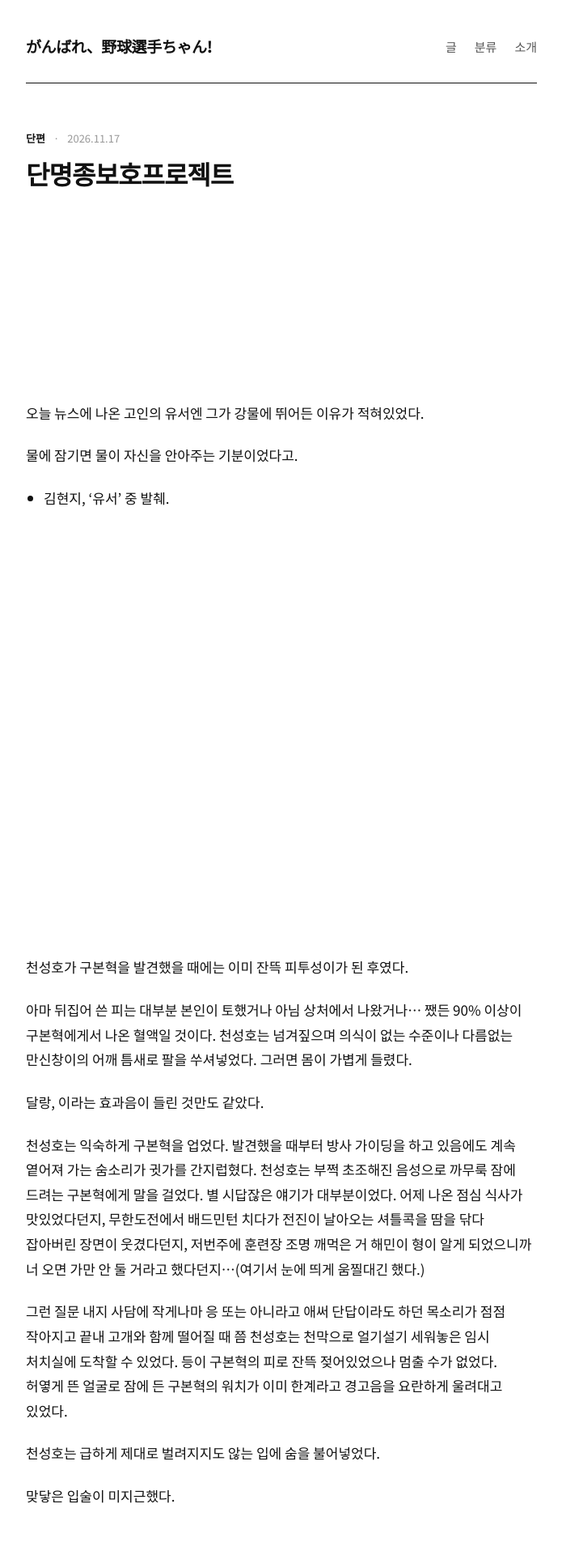
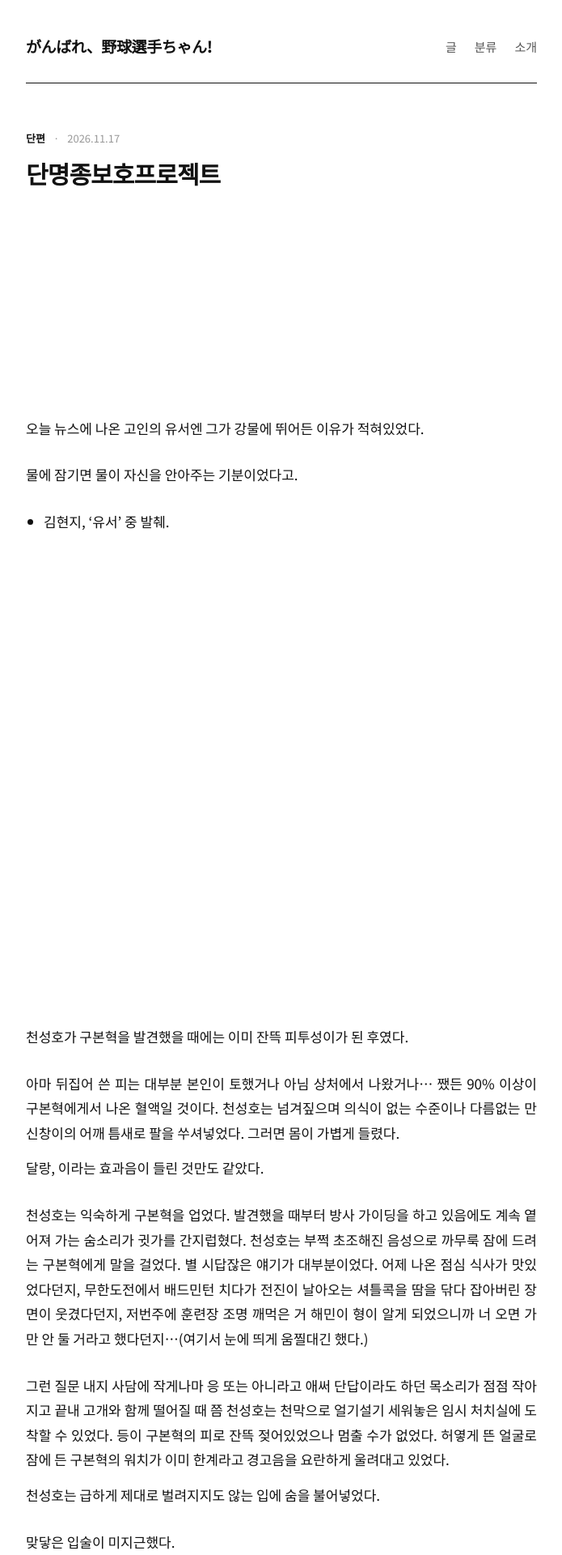
Before and after one commit to ssddii1038/ssddii1038.github.io, a Jekyll site: the page built from _posts/2026-11-17-160032.md, in a window 1280 px wide. Shown: the top 1920 px of the page at 81% size, without its empty margins (292-987 px from the left). Built offline with Jekyll 4.4.1, drawn with Linux system fonts in a browser that asks for light colours; some web fonts are replaced.

Commit message:
Update style.css

```diff
--- a/assets/css/style.css
+++ b/assets/css/style.css
@@ -1,19 +1,19 @@
-/* ───── 흑백 미니멀 테마 ─────
-   색은 아래 변수만 바꾸면 전체가 바뀝니다. */
+/* ───── 흑백 미니멀 테마 ───── */
 :root{
-  --ink:#111;      /* 제목·본문 */
-  --sub:#555;      /* 보조 텍스트 */
-  --mute:#999;     /* 날짜·메타 */
-  --line:#e6e6e6;  /* 구분선 */
-  --soft:#f5f5f5;  /* 인용·코드 배경 */
-  --bg:#fff;
-  --w:680px;       /* 본문 폭 */
+  --ink:#111;--sub:#555;--mute:#999;--line:#e6e6e6;--soft:#f5f5f5;--bg:#fff;
+  --w:680px;
+  --gap-line:.75em;   /* 엔터 한 번 */
+  --gap-para:1.6em;   /* 엔터 두 번 (빈 줄) */
+  --gap-scene:3.5em;  /* 장면 전환 */
+}
+@media (prefers-color-scheme:dark){
+  :root{--ink:#e8e8e8;--sub:#aaa;--mute:#777;--line:#2a2a2a;--soft:#1c1c1c;--bg:#121212}
 }
 *{box-sizing:border-box;margin:0;padding:0}
 html{-webkit-text-size-adjust:100%}
 body{background:var(--bg);color:var(--ink);
   font-family:"Pretendard","Noto Sans JP",-apple-system,"Hiragino Sans","Noto Sans KR",sans-serif;
-  font-size:17px;line-height:1.8;word-break:keep-all;-webkit-font-smoothing:antialiased}
+  font-size:17px;line-height:1.8;word-break:normal;overflow-wrap:anywhere;-webkit-font-smoothing:antialiased}
 a{color:inherit;text-decoration:none}
 .wrap{max-width:var(--w);margin:0 auto;padding:0 24px}
 
@@ -25,7 +25,6 @@ a{color:inherit;text-decoration:none}
 .site-nav a{font-size:15px;color:var(--sub);transition:color .15s}
 .site-nav a:hover,.site-nav a.active{color:var(--ink)}
 .site-nav a.active{font-weight:600}
-
 main{padding:56px 0 96px}
 
 /* 홈 */
@@ -33,22 +32,30 @@ main{padding:56px 0 96px}
 .post-list{list-style:none;border-top:1px solid var(--line)}
 .post-list li{border-bottom:1px solid var(--line)}
 .post-list a{display:block;padding:28px 0}
-.post-list h2{font-size:21px;font-weight:700;letter-spacing:-.02em;line-height:1.45;margin:6px 0 6px}
-.post-list .desc{color:var(--sub);font-size:15px;line-height:1.65}
+.post-list h2{font-size:21px;font-weight:700;letter-spacing:-.02em;line-height:1.45;margin:6px 0}
+.post-list .desc{color:var(--sub);font-size:15px;line-height:1.65;text-align:justify}
 .post-list a:hover h2{text-decoration:underline;text-underline-offset:5px;text-decoration-thickness:1px}
+.meta{display:flex;flex-wrap:wrap;gap:4px 10px;align-items:center;font-size:13px;color:var(--mute)}
+.cat{color:var(--ink);font-weight:600}
+.series{color:var(--sub)}
+.cat::after,.series::after{content:"·";margin-left:10px;color:var(--mute);font-weight:400}
 
-.meta{display:flex;gap:10px;align-items:center;font-size:13px;color:var(--mute)}
-.cat{color:var(--ink);font-weight:600}
-.cat::after,.series::after{content:"·";margin-left:10px;color:var(--mute);font-weight:400}
-.series{color:var(--sub)}
-
-/* 글 */
+/* 글 머리 */
 .post-head{margin-bottom:48px}
-.post-head h1{font-size:32px;font-weight:800;letter-spacing:-.03em;line-height:1.35;margin:10px 0 12px}
-.post-head .desc{color:var(--sub);font-size:17px}
+.post-head h1{font-size:30px;font-weight:800;letter-spacing:-.03em;line-height:1.4;margin:10px 0 12px}
+.post-head .desc{color:var(--sub);font-size:16px}
 .cover{width:100%;margin-bottom:40px}
 
-.post-body>*+*{margin-top:1.3em}
+/* 본문 여백 3단계 */
+.post-body>*+*{margin-top:var(--gap-para)}
+.post-body p.ln{margin-top:var(--gap-line)}
+.post-body .gap{height:0;margin-top:var(--gap-scene)}
+.post-body hr{border:0;text-align:center;margin:var(--gap-scene) 0}
+.post-body hr::before{content:"* * *";color:var(--mute);letter-spacing:.5em}
+.post-body hr+*{margin-top:0}
+
+/* 본문 */
+.post-body p,.post-body li,.post-body blockquote{text-align:justify}
 .post-body h2{font-size:23px;font-weight:700;letter-spacing:-.02em;margin-top:2.4em;line-height:1.4}
 .post-body h3{font-size:19px;font-weight:700;margin-top:2em}
 .post-body a{text-decoration:underline;text-underline-offset:4px;text-decoration-thickness:1px}
@@ -57,8 +64,6 @@ main{padding:56px 0 96px}
 .post-body li+li{margin-top:.35em}
 .post-body blockquote{border-left:2px solid var(--ink);padding:2px 0 2px 20px;color:var(--sub)}
 .post-body img{max-width:100%;display:block;margin:2em auto}
-.post-body hr{border:0;text-align:center;margin:3em 0}
-.post-body hr::before{content:"* * *";color:var(--mute);letter-spacing:.5em}
 .post-body code{background:var(--soft);padding:2px 6px;font-size:.88em;border-radius:3px}
 .post-body pre{background:var(--soft);padding:18px 20px;overflow-x:auto;font-size:14px;line-height:1.6}
 .post-body pre code{background:none;padding:0}
@@ -69,6 +74,7 @@ main{padding:56px 0 96px}
 .tags{margin-top:56px;display:flex;flex-wrap:wrap;gap:8px}
 .tags span{font-size:13px;color:var(--sub);border:1px solid var(--line);padding:3px 10px}
 
+/* 이전·다음 */
 .post-nav{display:flex;justify-content:space-between;gap:16px;margin-top:40px;padding-top:28px;border-top:1px solid var(--ink)}
 .post-nav a{font-size:15px;font-weight:600;max-width:48%}
 .post-nav a.next{text-align:right;margin-left:auto}
@@ -86,33 +92,34 @@ main{padding:56px 0 96px}
 .series-box li.now a{color:var(--ink);font-weight:700}
 
 /* 분류 */
+.arch-cat{font-size:18px;font-weight:700;margin:2.4em 0 .6em}
+.arch-cat:first-child{margin-top:0}
+.arch-cat small{font-size:13px;color:var(--mute);font-weight:400;margin-left:4px}
+.arch-list{list-style:none;padding:0!important}
+.arch-list li{display:flex;justify-content:space-between;gap:16px;padding:10px 0;border-bottom:1px solid var(--line);font-size:16px;text-align:left}
+.arch-list time{color:var(--mute);font-size:13px;white-space:nowrap}
+.arch-list a{text-decoration:none!important}
+.arch-list a:hover{background:none!important;color:inherit!important;text-decoration:underline!important}
 .arch-series{display:flex;justify-content:space-between;gap:16px;padding:12px 0;border-bottom:1px solid var(--line)}
 .arch-series a{font-weight:600}
 .arch-series a:hover{text-decoration:underline;text-underline-offset:4px}
 .arch-series span{color:var(--mute);font-size:13px;white-space:nowrap}
 .empty{color:var(--mute);font-size:14px;padding:10px 0;list-style:none}
-.arch-cat{font-size:18px;font-weight:700;margin:2.4em 0 .6em}
-.arch-cat:first-child{margin-top:0}
-.arch-cat small{font-size:13px;color:var(--mute);font-weight:400;margin-left:4px}
-.arch-list{list-style:none;padding:0!important}
-.arch-list li{display:flex;justify-content:space-between;gap:16px;padding:10px 0;border-bottom:1px solid var(--line);font-size:16px}
-.arch-list time{color:var(--mute);font-size:13px;white-space:nowrap}
-.arch-list a{text-decoration:none!important}
-.arch-list a:hover{background:none!important;color:inherit!important;text-decoration:underline!important}
 
 /* 푸터 */
 .site-footer{display:flex;justify-content:space-between;padding:28px 0 48px;border-top:1px solid var(--line);font-size:13px;color:var(--mute)}
 .site-footer a:hover{color:var(--ink)}
 
+/* ───── 모바일 ───── */
 @media (max-width:600px){
-  body{font-size:16px}
+  :root{--gap-line:.8em;--gap-para:1.7em}
+  body{font-size:17px;line-height:1.85}
+  .wrap{padding:0 20px}
   .site-header{padding:28px 0 20px}
+  .site-nav{gap:4px}
+  .site-nav a{padding:8px 10px}
+  .site-nav a:last-child{padding-right:0}
   main{padding:40px 0 72px}
-  .post-head h1{font-size:26px}
+  .post-head h1{font-size:22px}
   .post-list h2{font-size:19px}
 }
-
-@media (max-width:600px){
-  body{word-break:normal;overflow-wrap:anywhere}
-  .post-body p,.post-body li,.post-body blockquote,.post-list .desc{text-align:justify}
-}
```
